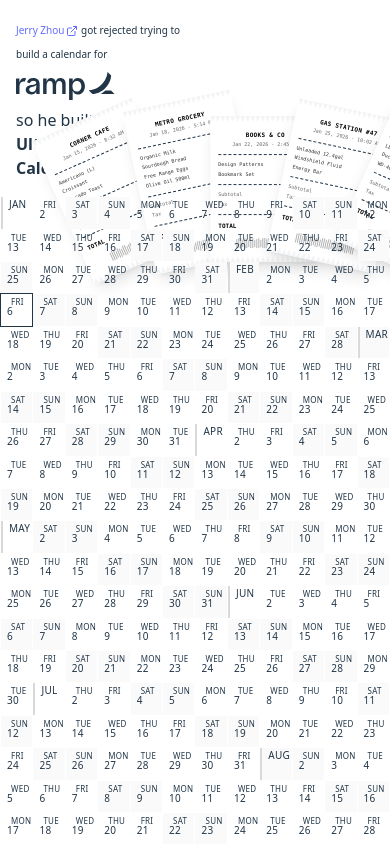
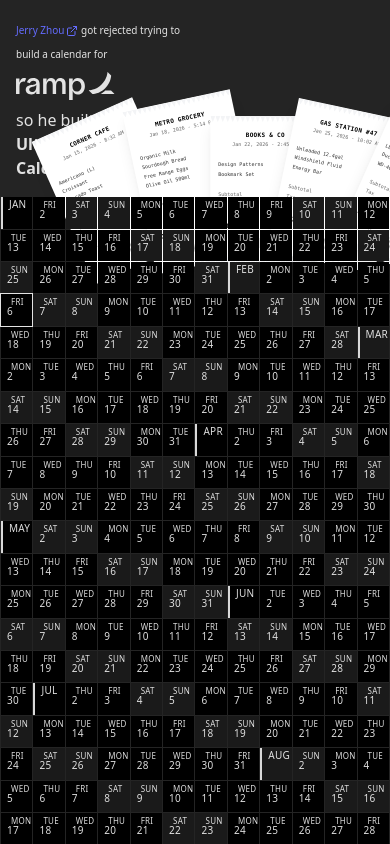
Before and after one commit to jerryzhou196/the-ramp-calendar, a React (Vite) app in the folder frontend/: page / in a window 390 px wide. Shown: the top 844 px of the page. Built offline with nearby package versions, Linux system fonts and the light colour scheme.

Commit message:
refactor(App, styles, YearCalendar) - remove unused imports and media queries; update DayCell styles for better weekend and first-of-month differentiation

```diff
--- a/frontend/src/App.tsx
+++ b/frontend/src/App.tsx
@@ -1,6 +1,3 @@
-import { useState } from 'react'
-import reactLogo from './assets/react.svg'
-import viteLogo from '/vite.svg'
 import './App.css'
 import { YearCalendar } from './components/year-calendar'
 
--- a/frontend/src/components/year-calendar.tsx
+++ b/frontend/src/components/year-calendar.tsx
@@ -86,14 +86,18 @@ function DayCell({ day, index, isMobile, todayKey }: DayCellProps) {
   return (
     <div
       data-day-cell="1"
+      style={{
+        backgroundColor: isWeekend ? "hsl(0,0%,10%)" : "black",
+        borderLeft: isFirstOfMonth ? "2px solid hsl(0,0%,85%)" : "none",
+      }}
       className={[
-        "relative bg-background dark:!bg-[hsl(0,0%,6%)] p-1 min-w-0 min-h-0 overflow-hidden",
+        "relative p-1 min-w-0 min-h-0 overflow-hidden",
         !isMobile && "aspect-square",
         isWeekend &&
-          'bg-white dark:!bg-[hsl(0,0%,8%)] before:content-[""] before:absolute before:inset-0 before:bg-[rgba(0,0,0,0.02)] dark:before:bg-transparent before:pointer-events-none',
+          "bg-[hsl(0,0%,13%)]",
         isToday && "ring-1 ring-primary",
         isFirstOfMonth &&
-          "border-l-2 border-[hsl(0,0%,85%)] dark:border-[hsl(0,0%,20%)]",
+          "border-l-2 border-[hsl(0,0%,85%)]",
       ]
         .filter(Boolean)
         .join(" ")}
@@ -115,7 +119,6 @@ function DayCell({ day, index, isMobile, todayKey }: DayCellProps) {
 
 export function YearCalendar({
   year,
-  alignWeekends = false,
 }: {
   year: number;
   events: AllDayEvent[];
@@ -123,10 +126,6 @@ export function YearCalendar({
 }) {
   const todayKey = formatDateKey(new Date());
   const days = generateYearDays(year);
-  const [cellSizePx, setCellSizePx] = React.useState<{ w: number; h: number }>({
-    w: 0,
-    h: 0,
-  });
 
   // Important for hydration: start with a deterministic server/client match,
   // then compute real columns after mount to avoid style mismatches.
--- a/frontend/src/index.css
+++ b/frontend/src/index.css
@@ -55,16 +55,3 @@ button:focus,
 button:focus-visible {
   outline: 4px auto -webkit-focus-ring-color;
 }
-
-@media (prefers-color-scheme: light) {
-  :root {
-    color: #213547;
-    background-color: #ffffff;
-  }
-  a:hover {
-    color: #747bff;
-  }
-  button {
-    background-color: #f9f9f9;
-  }
-}
```
